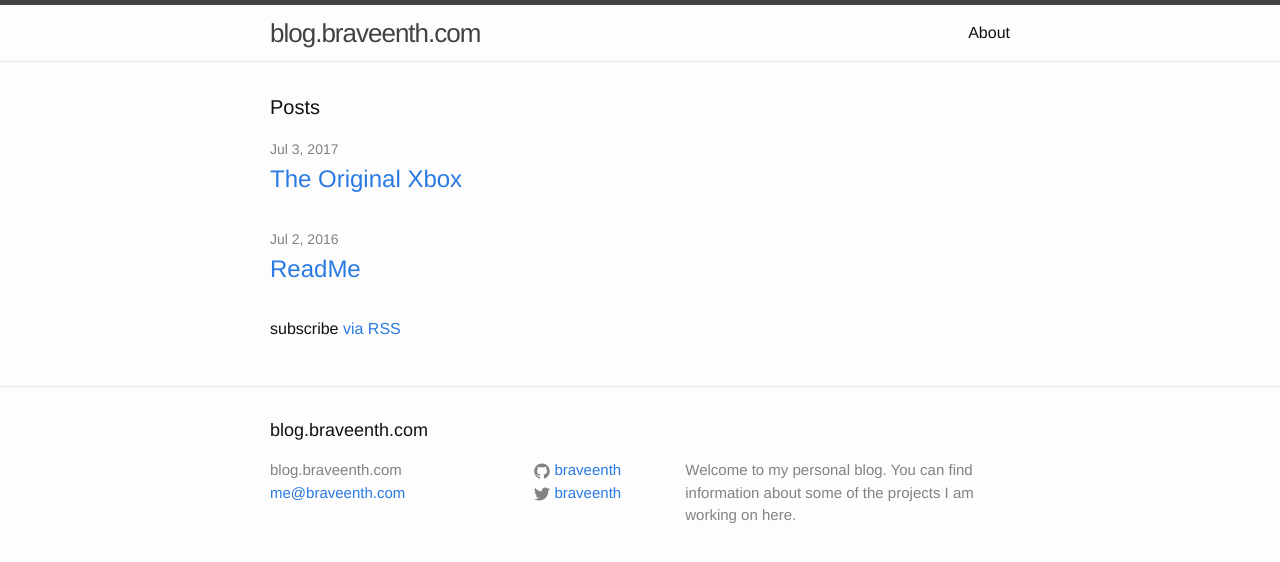
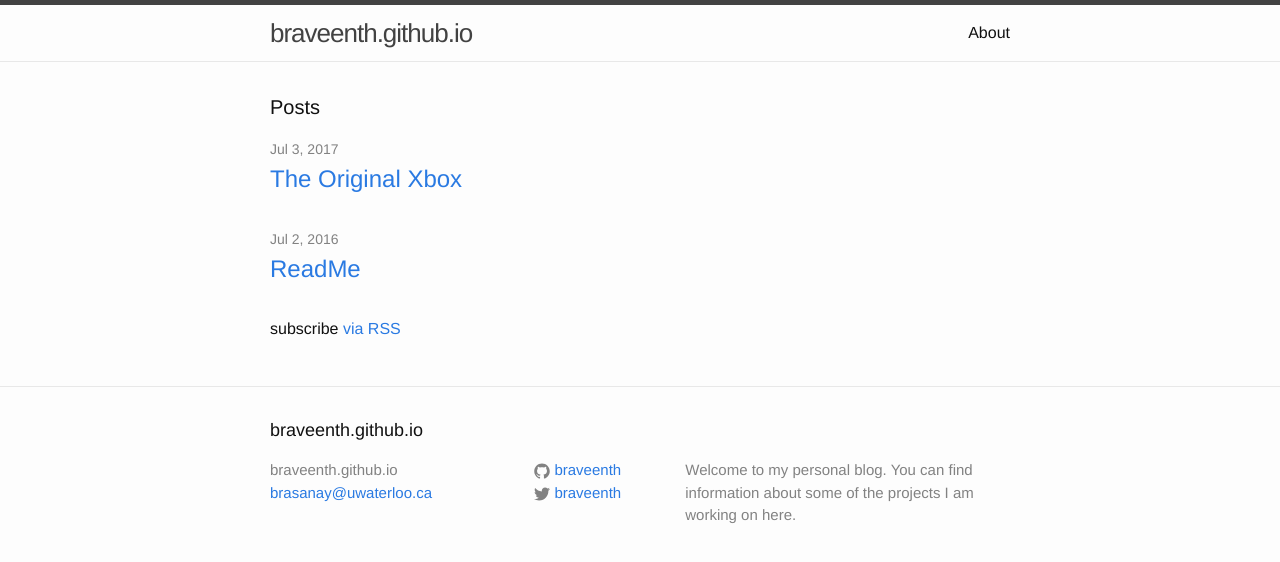
Before and after one commit to braveenth/braveenth.github.io, a Jekyll site: the page built from index.html, in a window 1280 px wide. Shown: the top 562 px of the page. Built offline with Jekyll 4.4.1, drawn with Linux system fonts in a browser that asks for light colours.

Commit message:
Update _config.yml
Config Update

```diff
--- a/_config.yml
+++ b/_config.yml
@@ -6,12 +6,12 @@
 # 'jekyll serve'. If you change this file, please restart the server process.
 
 # Site settings
-title: blog.braveenth.com
-email: me@braveenth.com
+title: braveenth.github.io
+email: brasanay@uwaterloo.ca
 description: > # this means to ignore newlines until "baseurl:"
   Welcome to my personal blog. You can find information about some of the projects I am working on here.
 baseurl: "" # the subpath of your site, e.g. /blog
-url: "http://blog.braveenth.com" # the base hostname & protocol for your site
+url: "http://braveenth.github.io" # the base hostname & protocol for your site
 twitter_username: braveenth
 github_username:  braveenth
 
```
